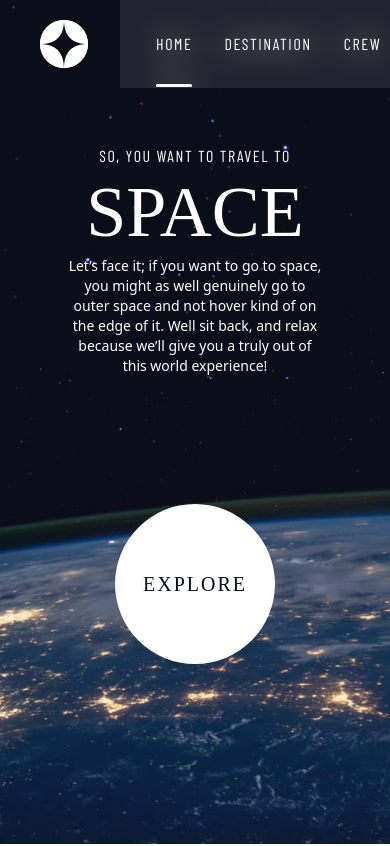
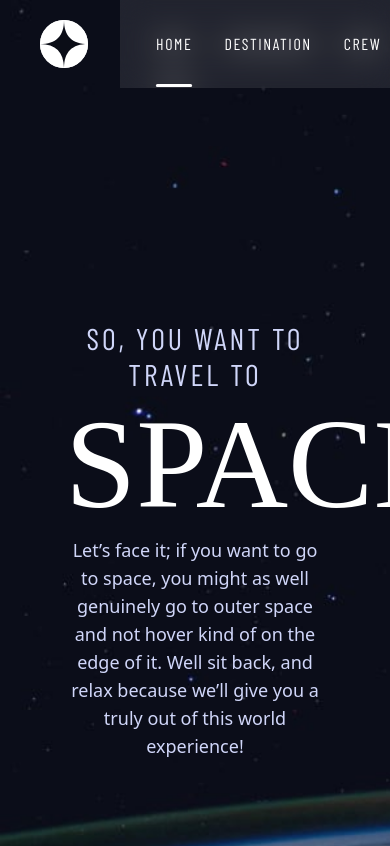
Before and after one commit to AngieLi98/Space-tourism, a React (Vite) app: page / in a window 390 px wide. Shown: the top 846 px of the page. Built offline with nearby package versions, Linux system fonts and the light colour scheme; a web font is replaced by a local one.

Commit message:
cambio de color en text a los correctos

```diff
--- a/src/components/Header/Header.jsx
+++ b/src/components/Header/Header.jsx
@@ -1,7 +1,11 @@
+import { useState } from "react";
 import { NavLink } from "react-router-dom";
 import logo from "../../assets/images/shared/logo.svg";
+import hamburger from "../../assets/images/shared/icon-hamburger.svg"
+import close from "../../assets/images/shared/icon-close.svg"
 
 const Header = () => {
+
   const links = [
     { label: "00 HOME", path: "/" },
     { label: "01 DESTINATION", path: "/Destination" },
--- a/src/components/pages/Home.jsx
+++ b/src/components/pages/Home.jsx
@@ -6,22 +6,22 @@ const Home = () => {
     <>
       <main className="home-background min-h-screen bg-cover bg-no-repeat">
         <Header />
-        <main className="flex flex-col justify-around items-center sm:pt-80 sm:pb-20 pt-36 pb-10  md:flex-row md:justify-around md:items-start">
-          <section className="text-tertiary flex-col w-2/3 md:w-1/3 md:text-left text-center">
-            <h2 className="home-h2 text-base md:text-3xl sm:text-xl pb-2 tracking-widest w-full">SO, YOU WANT TO TRAVEL TO</h2>
-            <h2 className="space text-7xl md:text-[150px] sm:text-9xl pb-2">SPACE</h2>
-            <p className="parrafo text-sm sm:text-lg">
+        <div className="flex flex-col justify-around items-center pt-80 pb-20 md:flex-row md:justify-around md:items-start">
+          <section className="flex-col w-2/3 md:w-1/3 md:text-left text-center">
+            <h2 className="home-h2 text-3xl pb-2 tracking-widest text-secondary">SO, YOU WANT TO TRAVEL TO</h2>
+            <h2 className="space text-9xl md:text-[150px] pb-2 text-tertiary">SPACE</h2>
+            <p className="parrafo text-lg text-secondary">
               Let’s face it; if you want to go to space, you might as well genuinely go to outer space and not hover kind of on the edge of it. Well sit back, and relax because we’ll give you a truly out of this world experience!
             </p>
           </section>
-          <section className="pt-32 md:pt-16 sm:pt-60 flex justify-center items-center">
+          <section className="pt-60 md:pt-16 flex justify-center items-center">
             <div className="relative">
-              <button className="button-explore bg-tertiary text-primary sm:text-3xl text-xl sm:w-64 sm:h-64 w-40 h-40 tracking-widest rounded-full ">
+              <button className="button-explore bg-tertiary text-primary text-3xl tracking-widest w-64 h-64 md:w-64 rounded-full ">
                 EXPLORE
               </button>
             </div>
           </section>
-        </main>
+        </div>
       </main>
     </>
   );
```
